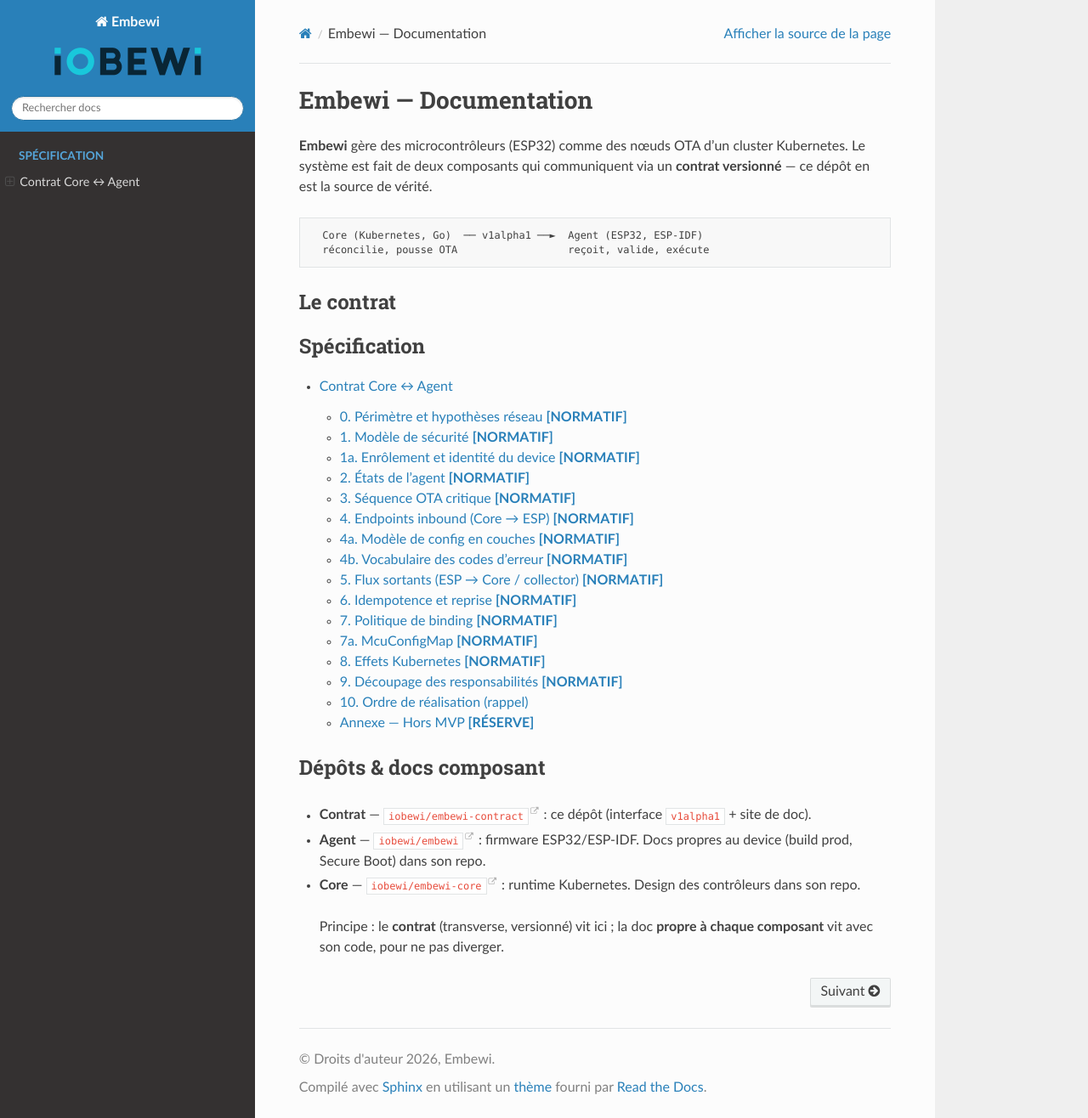
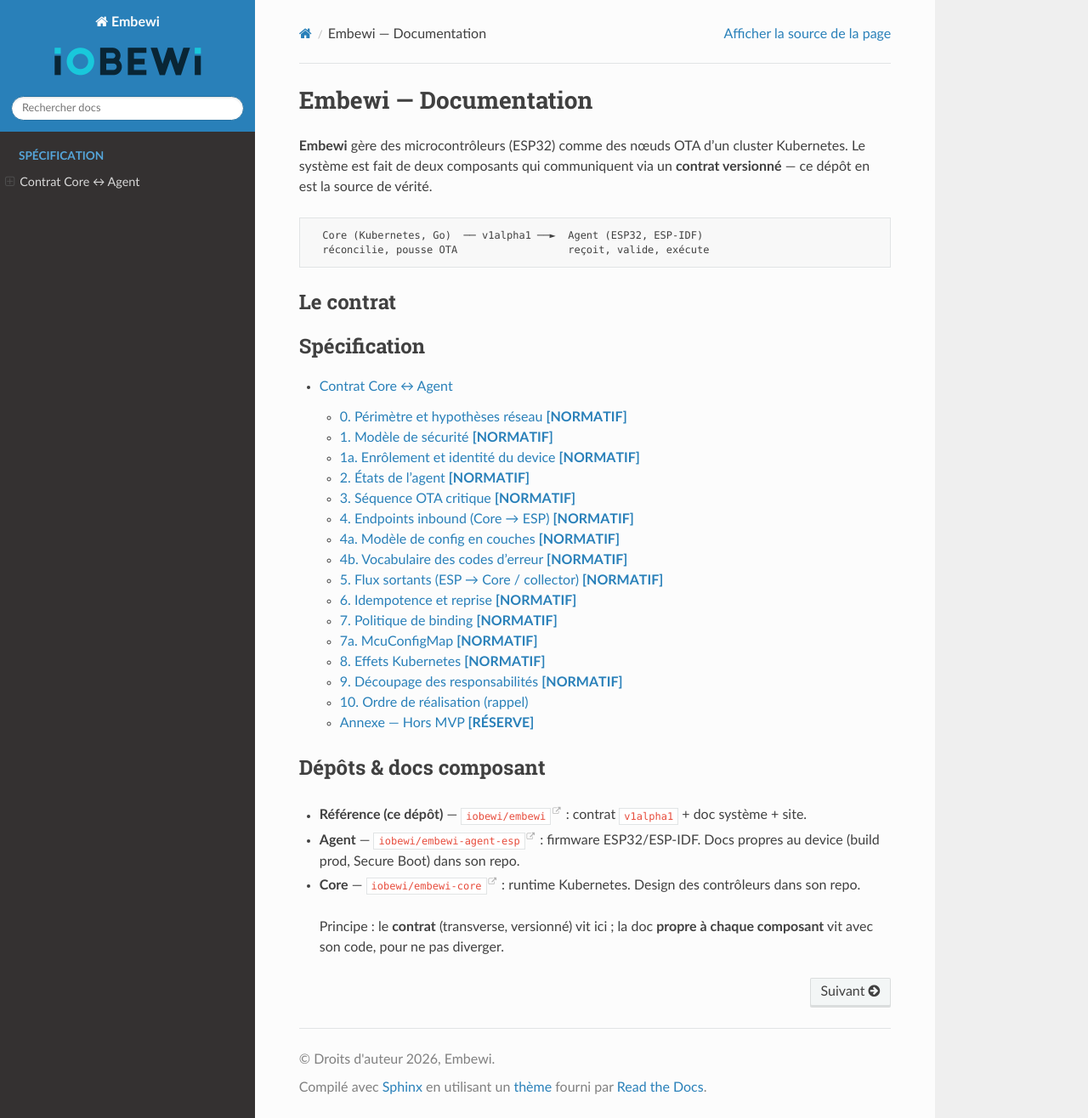
Before and after one commit to iobewi/embewi, a Sphinx documentation site: the page built from docs/index.md, in a window 1280 px wide and 1316 px high. Shown: the whole window at 85% size. Built offline with Sphinx 7.4.7 and the Read the Docs theme 3.1.0, drawn with Linux system fonts in a browser that asks for light colours.

Commit message:
docs: repointe les noms pour le rename (embewi = référence, agent = embewi-agent-esp)

```diff
--- a/docs/index.md
+++ b/docs/index.md
@@ -20,10 +20,10 @@ Contrat Core ↔ Agent <embewi-contract-v2>
 
 ## Dépôts & docs composant
 
-- **Contrat** — [`iobewi/embewi-contract`](https://github.com/iobewi/embewi-contract) :
-  ce dépôt (interface `v1alpha1` + site de doc).
-- **Agent** — [`iobewi/embewi`](https://github.com/iobewi/embewi) : firmware
-  ESP32/ESP-IDF. Docs propres au device (build prod, Secure Boot) dans son repo.
+- **Référence (ce dépôt)** — [`iobewi/embewi`](https://github.com/iobewi/embewi) :
+  contrat `v1alpha1` + doc système + site.
+- **Agent** — [`iobewi/embewi-agent-esp`](https://github.com/iobewi/embewi-agent-esp) :
+  firmware ESP32/ESP-IDF. Docs propres au device (build prod, Secure Boot) dans son repo.
 - **Core** — [`iobewi/embewi-core`](https://github.com/iobewi/embewi-core) :
   runtime Kubernetes. Design des contrôleurs dans son repo.
 
```
Also changed, not shown: README.md (+11 -6 lines).
